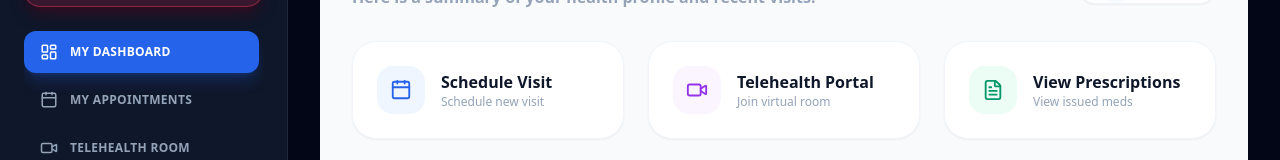
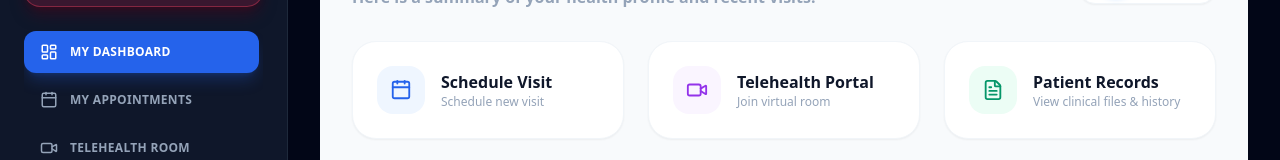
Before and after one commit to mugwe88-ops/MedicareAI, a Next.js app in the folder frontend/: page /patient/dashboard in a window 1280 px wide. Shown: the part 123-283 px from the top of the page. Built offline with nearby package versions, Linux system fonts and the light colour scheme; no server answers; sample sign-in values are in the browser's storage.

Commit message:
Change navigation to medical records and update titles
Updated navigation and modified dashboard content to focus on patient records.

```diff
--- a/frontend/app/patient/dashboard/page.tsx
+++ b/frontend/app/patient/dashboard/page.tsx
@@ -2,7 +2,7 @@
 
 import { useState, useEffect } from "react";
 import { useRouter } from "next/navigation";
-import { Calendar, Video, FileText, Activity, ShieldAlert, HeartPulse, Clock, ArrowRight } from "lucide-react";
+import { Calendar, Video, FileText, Activity, HeartPulse, Clock, ArrowRight } from "lucide-react";
 
 interface Appointment {
   id: number;
@@ -202,22 +202,21 @@ export default function PatientDashboard() {
           </div>
 
           <div
-            onClick={() => router.push("/patient/dashboard/pharmacy-store")}
+            onClick={() => router.push("/patient/dashboard/medical-records")}
             className="bg-white p-6 rounded-3xl border border-slate-100 shadow-sm hover:shadow-md cursor-pointer transition group flex items-center gap-4"
           >
             <div className="w-12 h-12 rounded-2xl bg-emerald-50 text-emerald-600 flex items-center justify-center group-hover:bg-emerald-600 group-hover:text-white transition">
               <FileText size={22} />
             </div>
             <div>
-              <h3 className="font-bold text-slate-900">View Prescriptions</h3>
-              <p className="text-slate-400 text-xs">View issued meds</p>
+              <h3 className="font-bold text-slate-900">Patient Records</h3>
+              <p className="text-slate-400 text-xs">View clinical files & history</p>
             </div>
           </div>
         </div>
 
         {/* Dashboard Overview Cards */}
         <div className="grid grid-cols-1 md:grid-cols-3 gap-6 mb-10">
-          {/* Quick Stat 1 */}
           <div className="bg-white p-6 rounded-3xl border border-slate-100 shadow-sm flex items-center justify-between">
             <div>
               <p className="text-xs font-bold text-slate-400 uppercase tracking-wider">Upcoming Visits</p>
@@ -228,7 +227,6 @@ export default function PatientDashboard() {
             </div>
           </div>
 
-          {/* Quick Stat 2 */}
           <div className="bg-white p-6 rounded-3xl border border-slate-100 shadow-sm flex items-center justify-between">
             <div>
               <p className="text-xs font-bold text-slate-400 uppercase tracking-wider">Total Records</p>
@@ -239,7 +237,6 @@ export default function PatientDashboard() {
             </div>
           </div>
 
-          {/* Quick Stat 3 */}
           <div className="bg-white p-6 rounded-3xl border border-slate-100 shadow-sm flex items-center justify-between">
             <div>
               <p className="text-xs font-bold text-slate-400 uppercase tracking-wider">Account Status</p>
```
